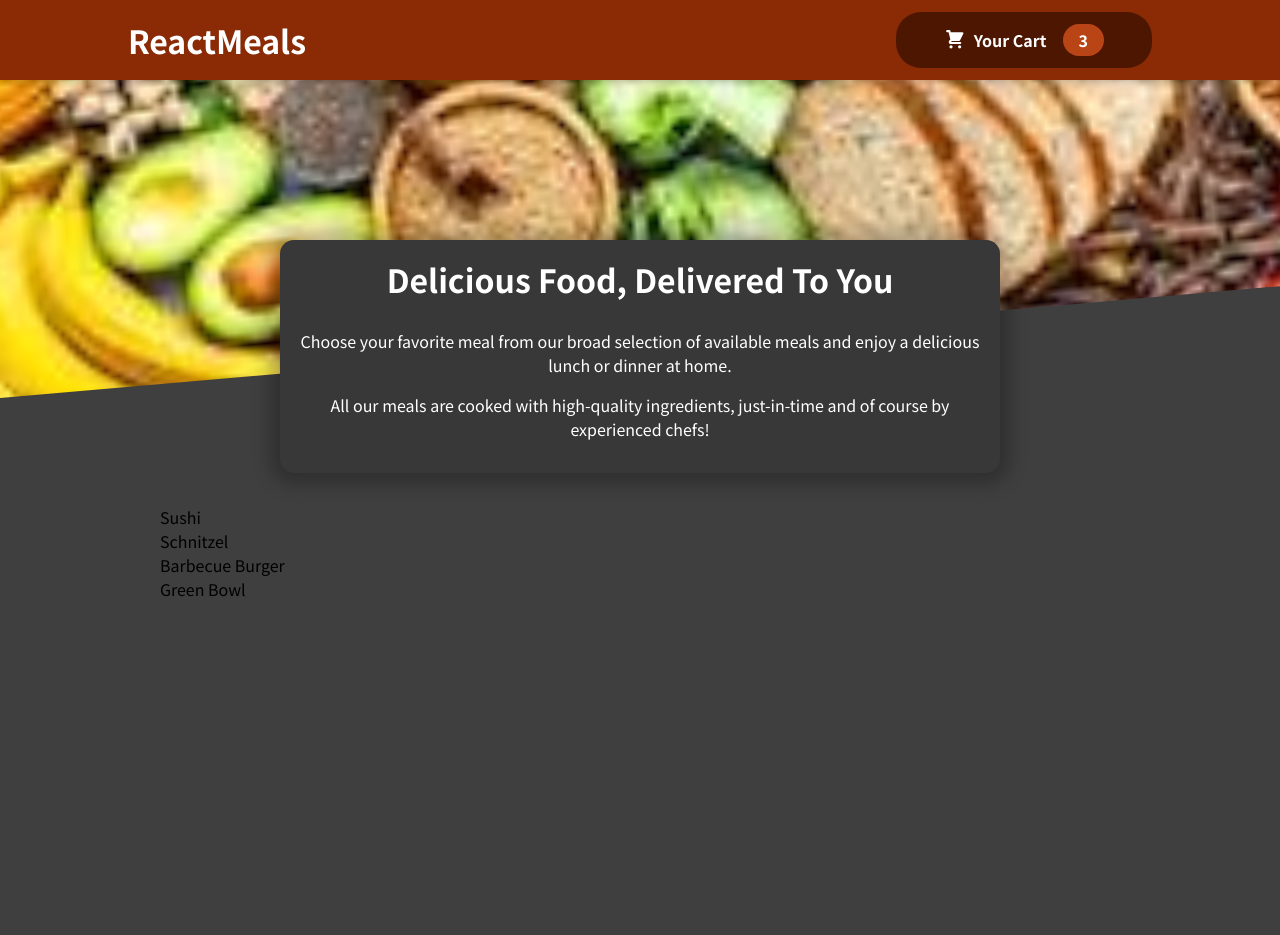
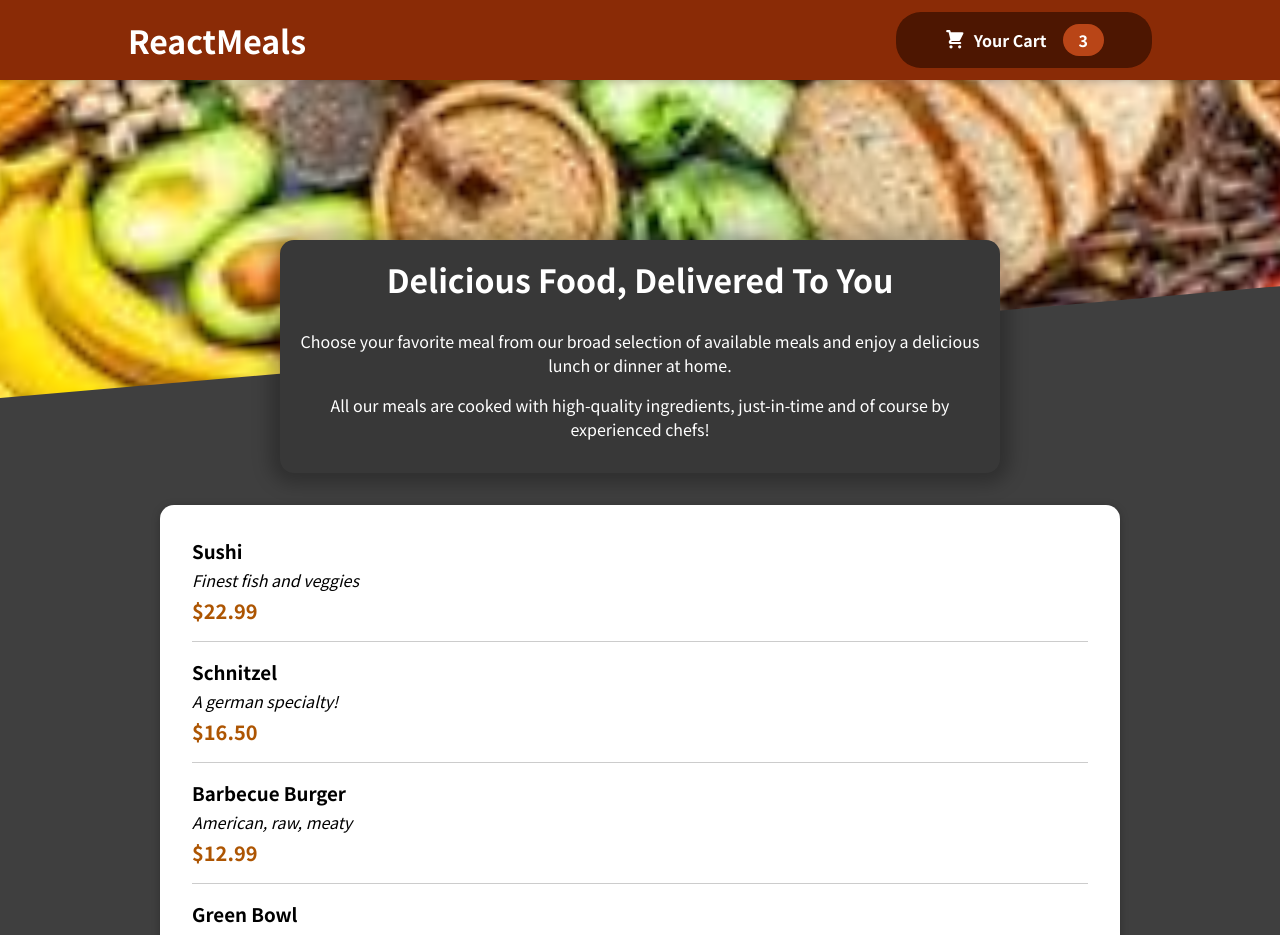
Before and after one commit to hariomhks1997/3-hour-react-js-project-2, a React (Create React App) app: page / in a window 1280 px wide. Shown: the top 935 px of the page. Before the commit the page ends 800 px from the top, so only its background shows below. Built offline with nearby package versions, Linux system fonts and the light colour scheme.

Commit message:
Making the Items visible

```diff
--- a/src/components/Meals/AvaliableMeal.js
+++ b/src/components/Meals/AvaliableMeal.js
@@ -1,5 +1,7 @@
 import React from 'react';
-import classes from'./AvaliableMeals.module.css'
+import classes from'./AvaliableMeals.module.css';
+import Card from '../UI/Card';
+import MealItem from './MealItem/MealItem';
 const DUMMY_MEALS = [
     {
       id: 'm1',
@@ -28,13 +30,17 @@
   ];
 
 const AvaliableMeal = () => {
-    const mealslist=DUMMY_MEALS.map(meal=><li>{meal.name}</li>);
-    console.log(mealslist)
+const meallist=DUMMY_MEALS.map((meal)=>(<MealItem key={meal.id} name={meal.name} description={meal.description} price={meal.price}  ></MealItem>))
+
   return (
     <section className={classes.meals}>
-      <ul>
-      {mealslist}
+     <Card>
+        <ul>
+          {meallist}
       </ul>
+
+      </Card>
+
     </section>
   )
 }
--- a/src/components/Meals/AvaliableMeals.module.css
+++ b/src/components/Meals/AvaliableMeals.module.css
@@ -3,12 +3,15 @@
     width: 90%;
     margin: 2rem auto;
     animation: meals-appear 1s ease-out forwards;
+
   }
 
   .meals ul {
     list-style: none;
     margin: 0;
     padding: 0;
+
+
   }
 
   @keyframes meals-appear {
--- /dev/null
+++ b/src/components/Meals/MealItem/MealItem.js
@@ -0,0 +1,21 @@
+import React from 'react';
+import classes from './MealItem.module.css';
+
+const MealItem = (props) => {
+    const price=`$${props.price.toFixed(2)}`;
+  return (
+    <li>
+    <div className={classes.meal}>
+        <h3>{props.name} </h3>
+        <div className={classes.description}>{props.description}</div>
+        <div className={classes.price}>{price} </div>
+
+        </div>
+    <div>
+
+    </div>
+    </li>
+  )
+}
+
+export default MealItem
--- /dev/null
+++ b/src/components/Meals/MealItem/MealItem.module.css
@@ -0,0 +1,22 @@
+.meal {
+
+    justify-content: space-between;
+    margin: 1rem;
+    padding-bottom: 1rem;
+    border-bottom: 1px solid #ccc;
+  }
+
+  .meal h3 {
+    margin: 0 0 0.25rem 0;
+  }
+
+  .description {
+    font-style: italic;
+  }
+
+  .price {
+    margin-top: 0.25rem;
+    font-weight: bold;
+    color: #ad5502;
+    font-size: 1.25rem;
+  }
--- /dev/null
+++ b/src/components/UI/Card.js
@@ -0,0 +1,12 @@
+import React from 'react';
+import classes from './Card.module.css'
+
+const Card = (props) => {
+  return (
+    <div className={classes.card}>
+      {props.children}
+    </div>
+  )
+}
+
+export default Card
--- /dev/null
+++ b/src/components/UI/Card.module.css
@@ -0,0 +1,6 @@
+.card {
+    padding: 1rem;
+    box-shadow: 0 2px 8px rgba(0, 0, 0, 0.25);
+    border-radius: 14px;
+    background-color: white;
+  }
```
Also changed, not shown: src/components/Meals/MealItem/MealItemForm.js (added).
